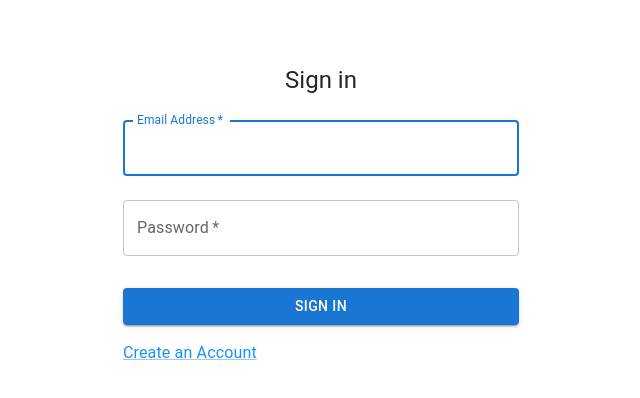
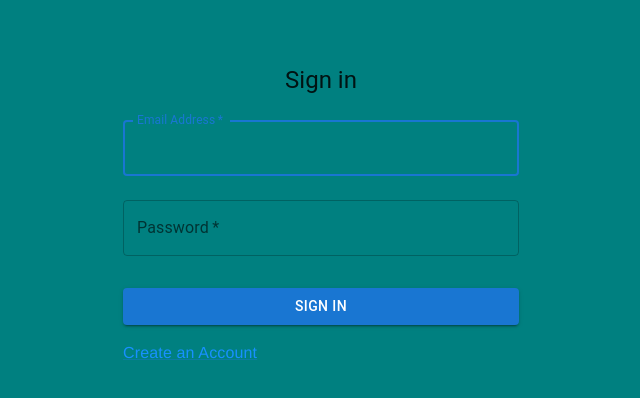
Before and after one commit to sowmyavs/Gym-Partner-App, a React (Create React App) app in the folder frontend/: page /login in a window 1280 px wide. Shown: the top 398 px of the page, without its empty margins (319-959 px from the left). Built offline with nearby package versions, Linux system fonts and the light colour scheme; the HTML template or start-up script is replaced by a standard one.

Commit message:
edit prof link to survey

```diff
--- a/frontend/src/App.js
+++ b/frontend/src/App.js
@@ -6,11 +6,14 @@ import CreateAccountPage from "./CreateAccountPage";
 import MainPage from "./MainPage";
 import { BrowserRouter, Route, Routes } from "react-router-dom";
 import Survey from "./Survey";
+import GlobalStyle from "./GlobalStyle";
 
 function App() {
   const [currUser, setCurrUser] = useState([]);
 
   return (
+    <div>
+      <GlobalStyle />{" "}
       <BrowserRouter>
         <Routes>
           <Route path="/login" element={<LoginPage />} />
@@ -19,6 +22,7 @@ function App() {
           <Route path="/survey" element={<Survey />} />
         </Routes>
       </BrowserRouter>
+    </div>
   );
 }
 
--- /dev/null
+++ b/frontend/src/GlobalStyle.js
@@ -0,0 +1,12 @@
+import { createGlobalStyle } from 'styled-components';
+
+const GlobalStyle = createGlobalStyle`
+  body, #root {
+    margin: 0;
+    padding: 0;
+    background: teal;
+    font-family: Open-Sans, Helvetica, Sans-Serif;
+  }
+`;
+
+export default GlobalStyle;
--- a/frontend/src/ProfileTab.js
+++ b/frontend/src/ProfileTab.js
@@ -6,7 +6,7 @@ export default function ProfileTab() {
   const navigate = useNavigate();
 
   return (
-    <Button onClick={() => navigate("/survey")} variant="contained">
+    <Button  onClick={() => navigate("/survey")} variant="contained">
       Edit Profile
     </Button>
   );
--- a/frontend/src/Survey.js
+++ b/frontend/src/Survey.js
@@ -1,5 +1,28 @@
 import React from "react";
+import FormLabel from "@mui/material/FormLabel";
+import FormControl from "@mui/material/FormControl";
+import FormGroup from "@mui/material/FormGroup";
+import Container from "@mui/material/Container";
+import { Button, Input, InputLabel, TextField } from "@mui/material";
 
 export default function Survey() {
-  return <h1>Survey</h1>;
+  return (
+    <div>
+      <Container>
+        <form>
+          <TextField name="name" label="Name" type="text"></TextField>
+          {/* <FormControl>
+            <FormLabel> Name</FormLabel>
+            <Input  type="text" />
+          </FormControl> */}
+          <FormControl>
+            <Button variant="contained" component="label">
+              Add Images
+              <input type="file" hidden />
+            </Button>
+          </FormControl>
+        </form>
+      </Container>
+    </div>
+  );
 }
```
Lines whose indentation alone changed are shown as unchanged.
